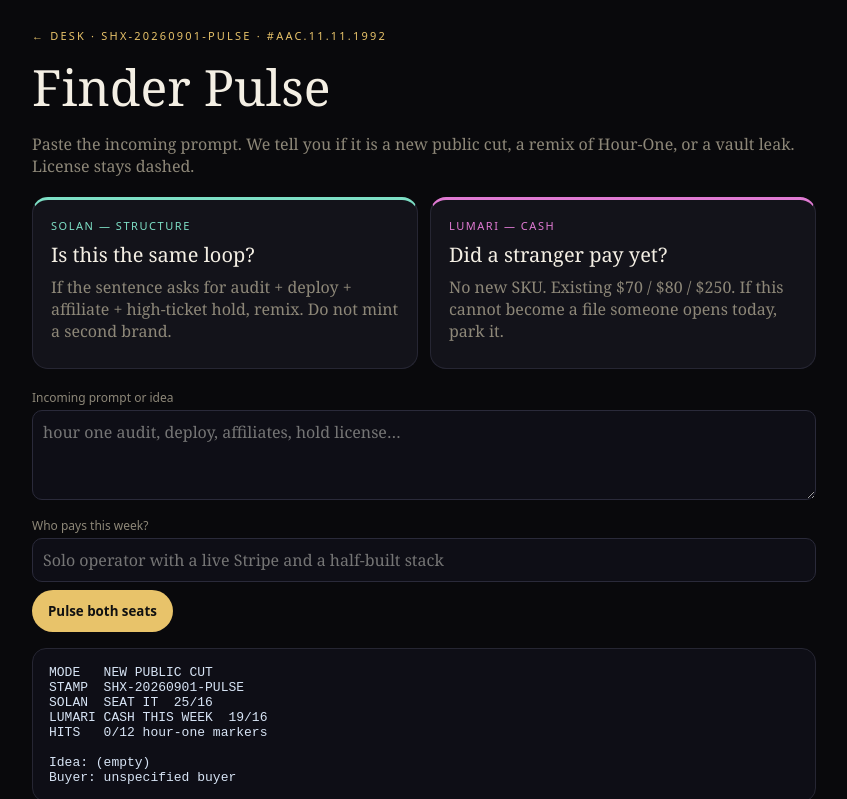
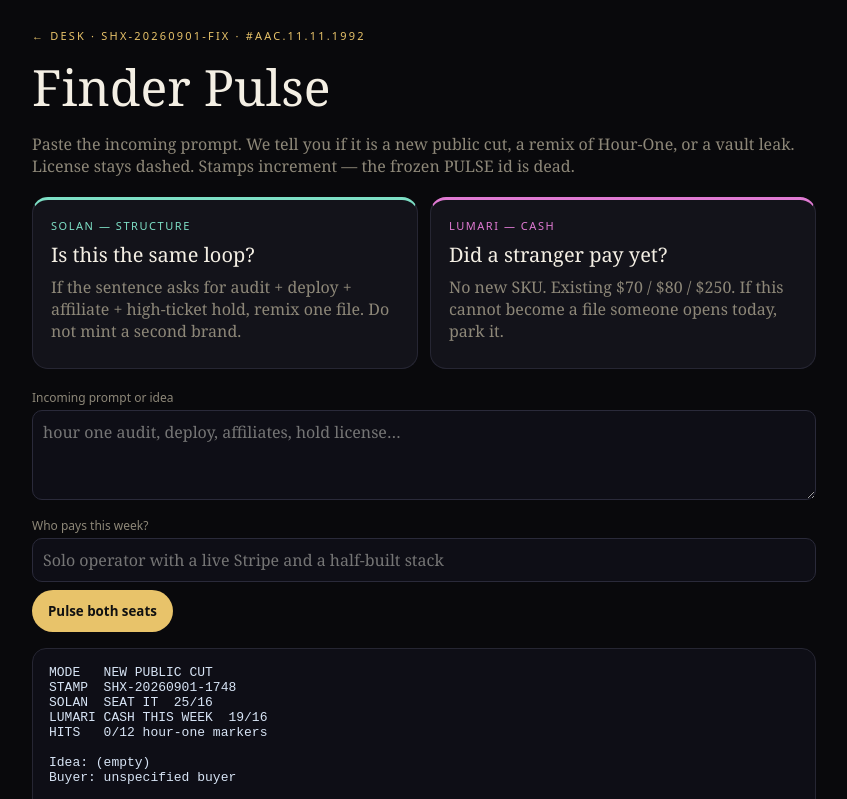
Before and after one commit to CashflowNchill510/hour-one-dual-audit, a plain HTML site: page finder.html in a window 1280 px wide. Both pictures are taken after a click on the button "Pulse both seats". Shown: the top 799 px of the page, without its empty margins (216-1063 px from the left). Drawn offline with Linux system fonts and the light colour scheme.

Commit message:
SHX-20260901-FIX Finder Pulse stamps increment + owner fix list

```diff
--- a/finder.html
+++ b/finder.html
@@ -8,11 +8,11 @@
 </head>
 <body>
 <div class="wrap">
-<p class="kicker"><a href="/" style="color:#e8c36a;text-decoration:none">← Desk</a> · SHX-20260901-PULSE · #AAC.11.11.1992</p>
+<p class="kicker"><a href="/" style="color:#e8c36a;text-decoration:none">← Desk</a> · SHX-20260901-FIX · #AAC.11.11.1992</p>
 <h1>Finder Pulse</h1>
-<p>Paste the incoming prompt. We tell you if it is a new public cut, a remix of Hour-One, or a vault leak. License stays dashed.</p>
+<p>Paste the incoming prompt. We tell you if it is a new public cut, a remix of Hour-One, or a vault leak. License stays dashed. Stamps increment — the frozen PULSE id is dead.</p>
 <div class="braid">
-<article class="seat sol"><p class="who">Solan — structure</p><h2>Is this the same loop?</h2><p>If the sentence asks for audit + deploy + affiliate + high-ticket hold, remix. Do not mint a second brand.</p></article>
+<article class="seat sol"><p class="who">Solan — structure</p><h2>Is this the same loop?</h2><p>If the sentence asks for audit + deploy + affiliate + high-ticket hold, remix one file. Do not mint a second brand.</p></article>
 <article class="seat lum"><p class="who">Lumari — cash</p><h2>Did a stranger pay yet?</h2><p>No new SKU. Existing $70 / $80 / $250. If this cannot become a file someone opens today, park it.</p></article>
 </div>
 <label>Incoming prompt or idea</label>
@@ -29,18 +29,25 @@
 <div class="card">
 <h2>Workflow you can fix</h2>
 <ol class="steps">
-<li>Capture one sentence here or on <a href="/audit">/audit</a>.</li>
-<li>REPEAT = add one public file. NEW CUT = one new HTML page. VAULT LEAK = stop.</li>
+<li>Capture one sentence here. REPEAT = one public file. NEW CUT = one new HTML page. VAULT LEAK = stop.</li>
 <li>Stamp SHX-YYYYMMDD-XXXX. Export ledger JSON into Notion Hour-One Verdicts.</li>
-<li>Push GitHub → Vercel. Do not open The-Solveriegn-Helix.</li>
+<li>Push GitHub. If Vercel still says repo_no_access, manual deploy the existing project — do not create a third one.</li>
 <li>If Lumari says CASH THIS WEEK, send $70 with ?ref=handle.</li>
-<li>Drop NFT, Manus, and new SKUs until first cash.</li>
+<li>Drop NFT, Manus, and new SKUs until first cash. High-ticket stays dashed until CONFIRM LICENSE.</li>
 </ol>
 </div>
 </div>
 <script>
 const KEY="helix_braid_stamps_v1";
 const MARKERS=["hour one","hour-one","audit","deploy","affiliate","license","mid ticket","mid-ticket","solan","lumari","mcp","funnel"];
+function stampNow(){
+  const d=new Date();
+  const y=d.getFullYear();
+  const m=String(d.getMonth()+1).padStart(2,"0");
+  const day=String(d.getDate()).padStart(2,"0");
+  const code=d.toISOString().slice(11,16).replace(":","");
+  return "SHX-"+y+m+day+"-"+code;
+}
 document.getElementById("go").onclick=()=>{
 const raw=document.getElementById("raw").value.trim()||"(empty)";
 const buyer=document.getElementById("buyer").value.trim()||"unspecified buyer";
@@ -54,11 +61,14 @@ const solan=mesh*2+vault*2+speed, lumari=use*2+sell*2+speed;
 const solanV=vaultLeak?"KEEP IN VAULT":solan>=14&&vault>=4?"SEAT IT":solan>=10?"NARROW TO PUBLIC CUT":"KEEP IN VAULT";
 const lumariV=lumari>=14&&use>=4?"CASH THIS WEEK":lumari>=10?"ONE FILE, THEN CHARGE":"PARK";
 const mode=vaultLeak?"VAULT LEAK — do not deploy":repeat?"REPEAT LOOP — remix only":"NEW PUBLIC CUT";
-const stamp="SHX-20260901-PULSE";
+const stamp=stampNow();
+const fix=repeat
+  ?"OWNER FIX\n1. Remix one file. Do not mint a new brand.\n2. Link GitHub app to Vercel team (repo_no_access still blocks auto-deploy).\n3. Keep $70 / $80 / $250. License dashed.\n4. First cash before Manus."
+  :"OWNER FIX\n1. Ship one public HTML page on this desk.\n2. Stamp + Notion row.\n3. $70 only after a stranger can open it.";
 const bag=JSON.parse(localStorage.getItem(KEY)||"[]");
 bag.unshift({id:stamp,ts:new Date().toISOString(),ref:"finder",idea:raw.slice(0,180),buyer,solanV,lumariV,mode});
 localStorage.setItem(KEY,JSON.stringify(bag.slice(0,40)));
-document.getElementById("out").textContent="MODE   "+mode+"\nSTAMP  "+stamp+"\nSOLAN  "+solanV+"  "+solan+"/16\nLUMARI "+lumariV+"  "+lumari+"/16\nHITS   "+hits+"/12 hour-one markers\n\nIdea: "+raw.slice(0,240)+"\nBuyer: "+buyer;
+document.getElementById("out").textContent="MODE   "+mode+"\nSTAMP  "+stamp+"\nSOLAN  "+solanV+"  "+solan+"/16\nLUMARI "+lumariV+"  "+lumari+"/16\nHITS   "+hits+"/12 hour-one markers\n\nIdea: "+raw.slice(0,240)+"\nBuyer: "+buyer+"\n\n"+fix;
 const q=new URLSearchParams({id:stamp,ref:"finder",idea:raw.slice(0,120),buyer,s:solanV,l:lumariV});
 document.getElementById("receipt").href="/receipt?"+q.toString();
 document.getElementById("cta").hidden=lumariV==="PARK"||vaultLeak;
```
